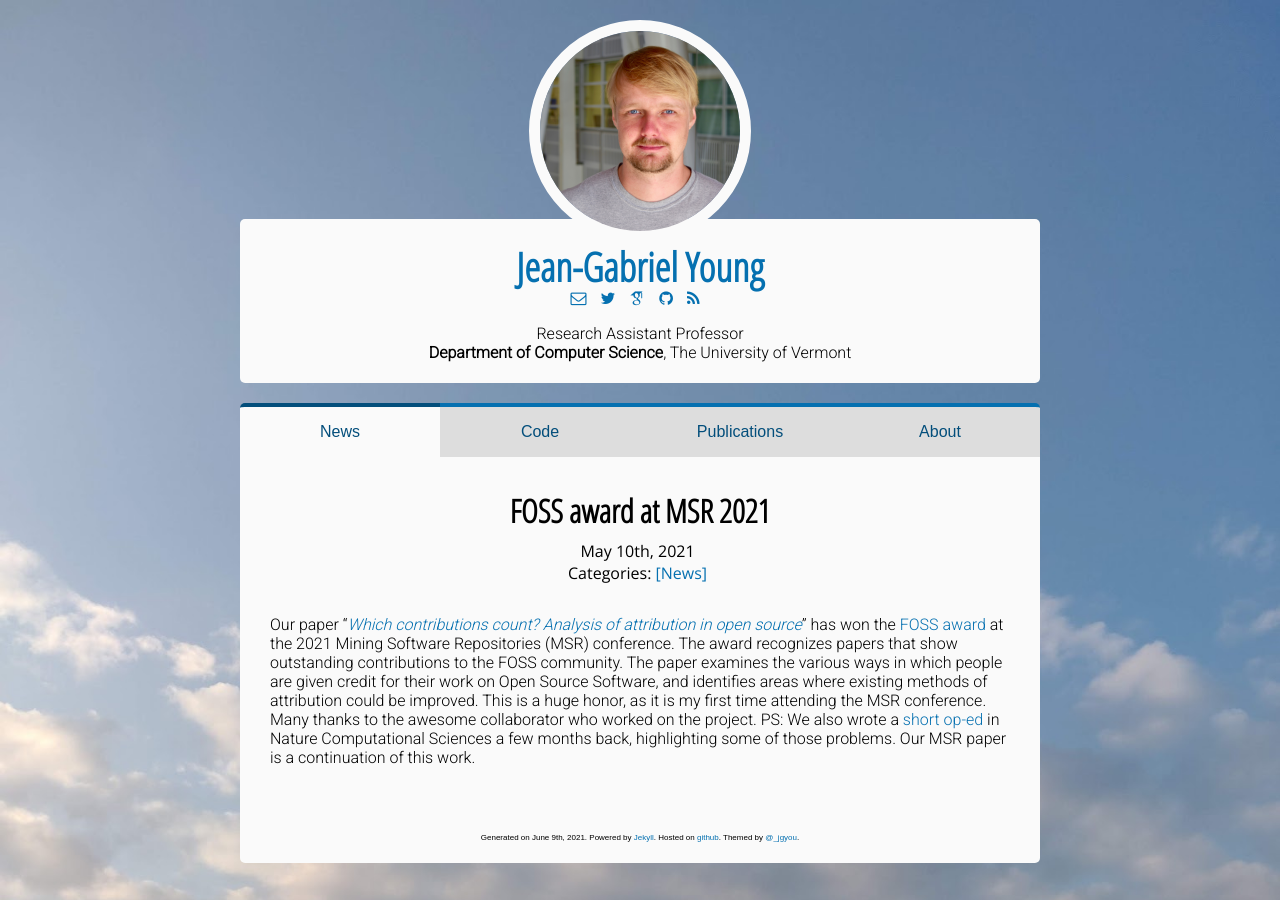
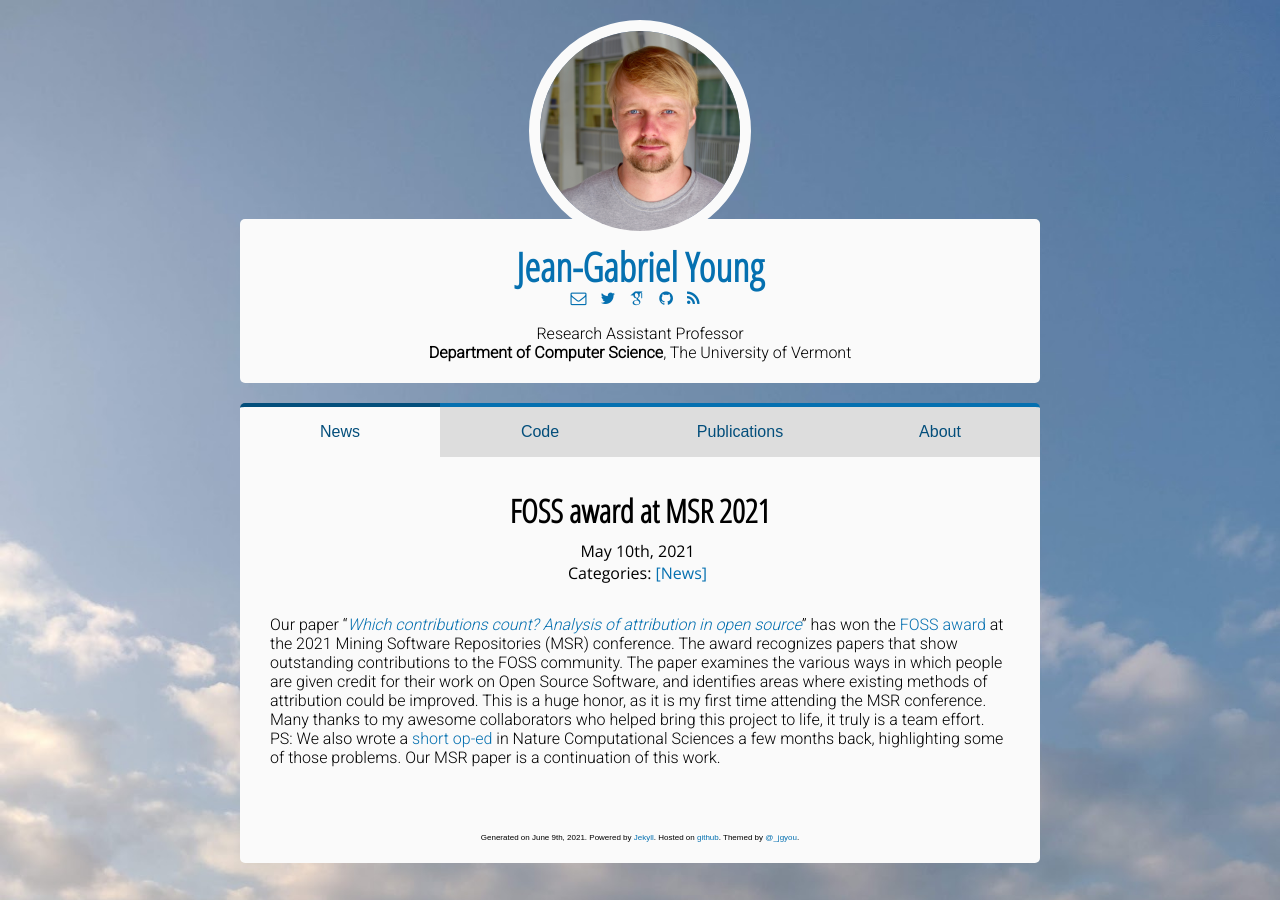
Before and after one commit to jg-you/jg-you.github.io, a Jekyll site: the page built from _posts/2021-05-10-foss.md, in a window 1280 px wide. Built offline with Jekyll 4.4.1, drawn with Linux system fonts in a browser that asks for light colours; some web fonts are replaced; comment, search, counter and statistics services are not loaded.

Commit message:
Update 2021-05-10-foss.md

```diff
--- a/_posts/2021-05-10-foss.md
+++ b/_posts/2021-05-10-foss.md
@@ -6,4 +6,4 @@ excerpt_separator: <!--more-->
 comments: true
 ---
 
-Our paper "[*Which contributions count? Analysis of attribution in open source*](https://2021.msrconf.org/details/msr-2021-technical-papers/24/Which-contributions-count-Analysis-of-attribution-in-open-source)" has won the [FOSS award](https://2021.msrconf.org/track/msr-2021-foss-award?) at the 2021 Mining Software Repositories (MSR) conference. The award recognizes papers that show outstanding contributions to the FOSS community. The paper examines the various ways in which people are given credit for their work on Open Source Software, and identifies areas where existing methods of attribution could be improved.   This is a huge honor, as it is my first time attending the MSR conference.  Many thanks to the awesome collaborator who worked on the project. PS: We also wrote a [short op-ed](https://www.nature.com/articles/s43588-020-00011-w) in Nature Computational Sciences a few months back, highlighting some of those problems. Our MSR paper is a continuation of this work.
+Our paper "[*Which contributions count? Analysis of attribution in open source*](https://2021.msrconf.org/details/msr-2021-technical-papers/24/Which-contributions-count-Analysis-of-attribution-in-open-source)" has won the [FOSS award](https://2021.msrconf.org/track/msr-2021-foss-award?) at the 2021 Mining Software Repositories (MSR) conference. The award recognizes papers that show outstanding contributions to the FOSS community. The paper examines the various ways in which people are given credit for their work on Open Source Software, and identifies areas where existing methods of attribution could be improved.   This is a huge honor, as it is my first time attending the MSR conference.  Many thanks to my awesome collaborators who helped bring this project to life, it truly is a team effort. PS: We also wrote a [short op-ed](https://www.nature.com/articles/s43588-020-00011-w) in Nature Computational Sciences a few months back, highlighting some of those problems. Our MSR paper is a continuation of this work.
```
